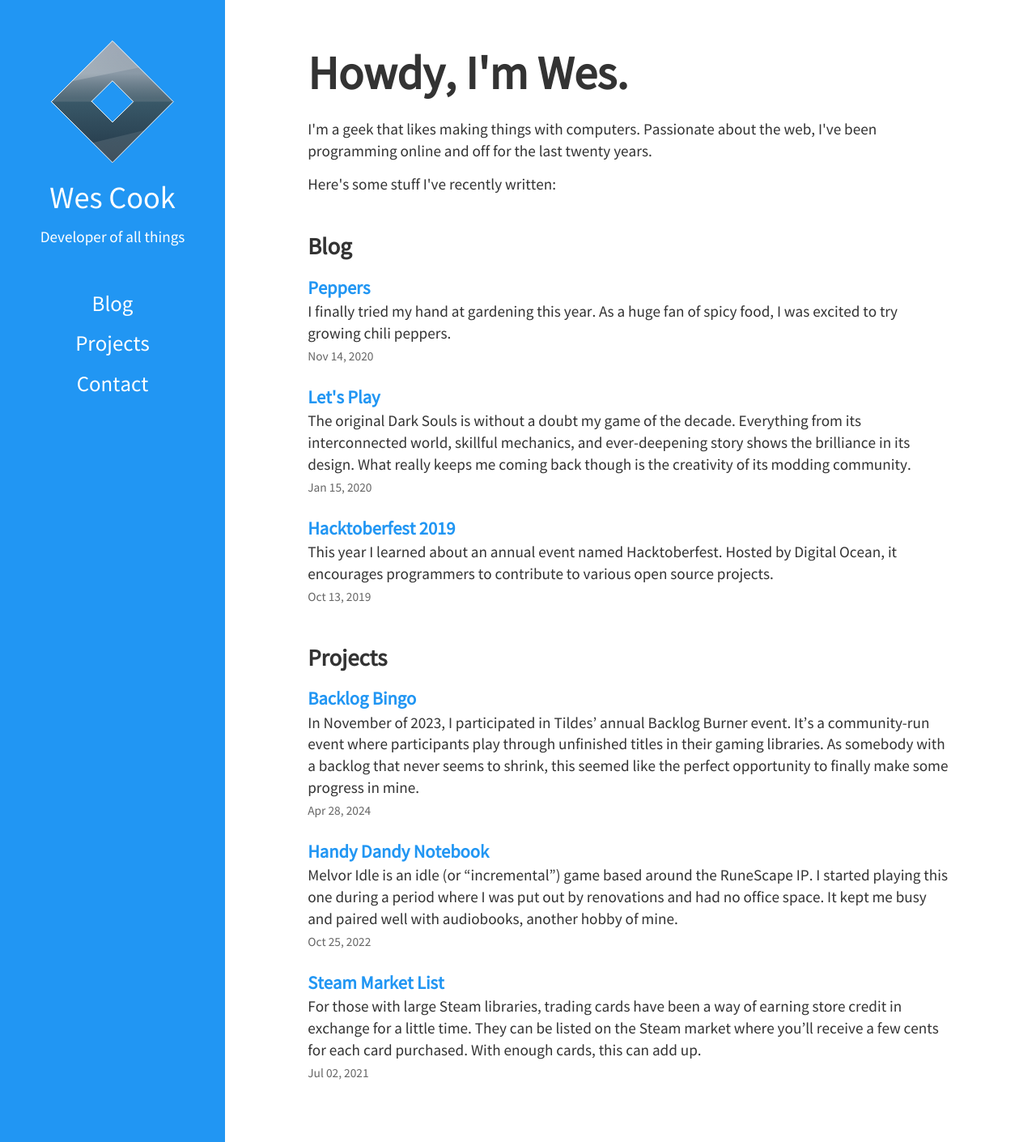
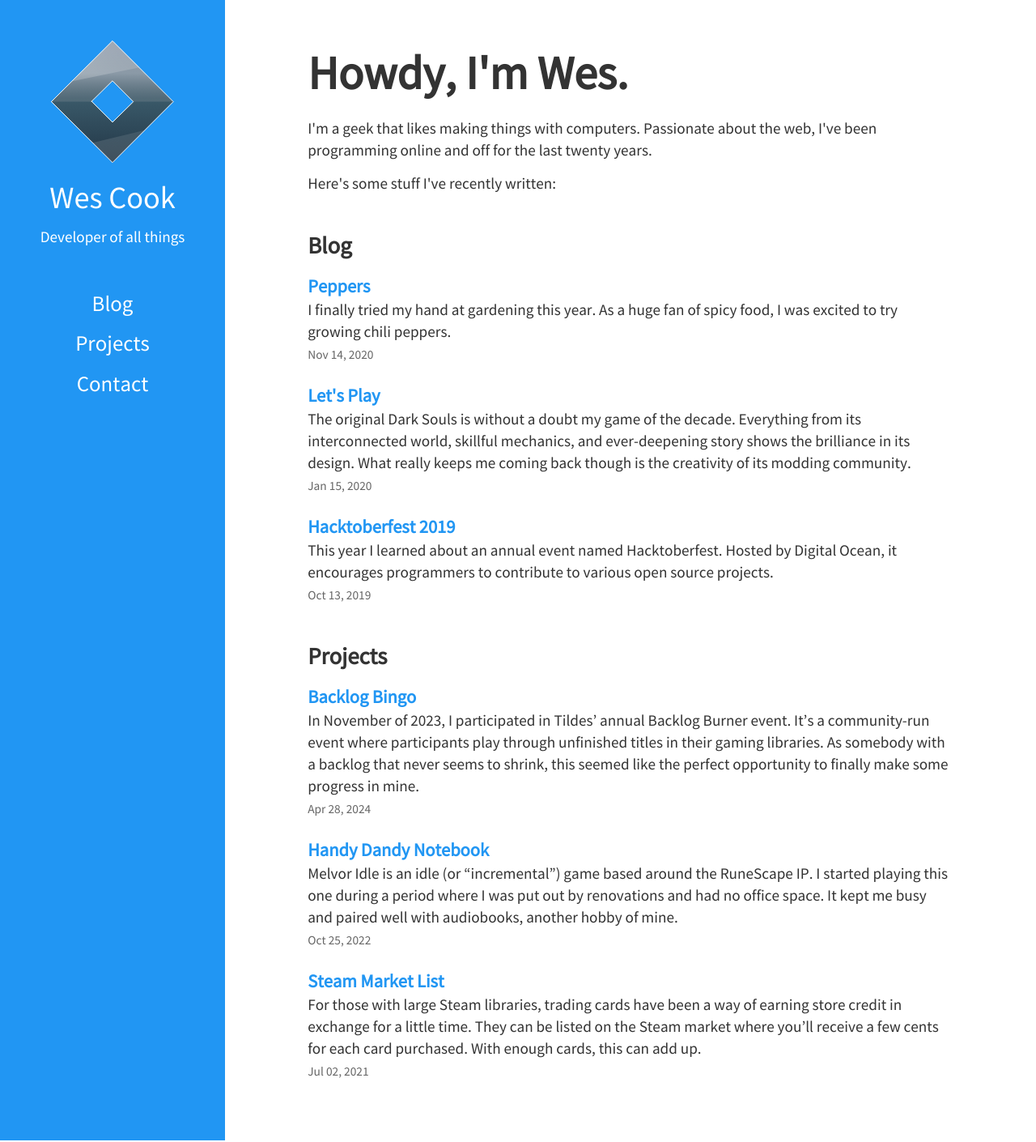
Before and after one commit to WesCook/wescook.github.io, a Jekyll site: the page built from index.html, in a window 1280 px wide. Shown: the whole page at 81% size. Built offline with Jekyll 4.4.1, drawn with Linux system fonts in a browser that asks for light colours.

Commit message:
Updating responsive font sizing method and using relative units

```diff
--- a/_sass/base/typography.scss
+++ b/_sass/base/typography.scss
@@ -12,20 +12,18 @@
 // Main font styling
 body {
 	font-family: 'Source Sans Pro', sans-serif;
-	font-size: 1.2em;
 	line-height: 1.4;
+	font-size: clamp(1em, calc(0.8em + 0.8vw), 1.2em);
 }
 
-// Fluid text scaling
-@media screen and (max-width: 800px) {
-	body {
-		font-size: calc(0.8em + 0.8vw);
-	}
+// Common paragraph and header spacing
+p, h1, h2, h3, h4, h5, h6, blockquote {
+	margin-bottom: 0.9rem;
 }
 
-// Paragraph and header spacing
-p, h1, h2, h3, h4, h5, h6, blockquote {
-	margin-bottom: 15px;
+// Headers in posts have more space above
+.post :is(h1, h2, h3, h4, h5, h6) {
+	margin-top: 1.5rem;
 }
 
 // Remove underline from links globally
--- a/_sass/components/decoration.scss
+++ b/_sass/components/decoration.scss
@@ -1,13 +1,12 @@
 // Lists
-.post ol,
-.post ul {
-	margin: 0px 0px 10px 20px;
+.post :is(ol, ul) {
+	margin: 0 0 1rem 0.4rem;
 }
 
 // Blockquotes
 blockquote {
-	margin-left: 15px;
-	padding-left: 13px;
+	margin-left: 1rem;
+	padding-left: 0.8rem;
 	border-left: 5px solid #888;
 }
 
@@ -16,12 +15,13 @@
 	white-space: pre;
 	background-color: var(--foreground-color);
 	border: 1px solid var(--border-color);
-	padding: 2px;
+	padding: 0.2rem 0.4rem;
+	font-size: 0.85em;
 }
 
 // Horizontal Rule
 hr {
-	margin: 40px 0 35px 0;
+	margin: 2.5rem 0 2.2rem 0;
 }
 
 // Permalinks
@@ -35,3 +35,9 @@
 .perma:focus {
 	opacity: 1;
 }
+
+// Note visual underline.  Markup:
+// <span class="note" title="Note goes here">
+.note {
+	border-bottom: 1px dotted #ADADAD;
+}
--- a/_sass/components/post-decoration.scss
+++ /dev/null
@@ -1,15 +0,0 @@
-// Subtle effect for hover text
-.note {
-	border-bottom: 1px dotted #ADADAD;
-}
-
-// Lists
-.post ul {
-	margin: 0 0 10px 30px;
-}
-
-// Center images
-.post img {
-	display: flex;
-	margin: 0 auto;
-}
--- a/_sass/layout/layout.scss
+++ b/_sass/layout/layout.scss
@@ -10,7 +10,7 @@
 }
 
 // Sidebar mode
-@media screen and (min-width: 760px) {
+@media (width > 760px) {
 	.sidebar {
 		width: calc(10% + 150px);
 		padding: 50px 0;
@@ -27,7 +27,7 @@
 }
 
 // Top Menu mode
-@media screen and (max-width: 759px) {
+@media (width < 759px) {
 	.container {
 		flex-direction: column;
 	}
@@ -66,3 +66,9 @@
 .post {
 	margin-top: 10px;
 }
+
+// Center images in posts
+.post img {
+	display: flex;
+	margin: 0 auto;
+}
--- a/_sass/layout/nav.scss
+++ b/_sass/layout/nav.scss
@@ -7,7 +7,7 @@
 
 // Name
 .my-name {
-	margin-bottom: 8px;
+	margin-bottom: 0.5rem;
 	font-size: 2em;
 }
 
--- a/css/main.scss
+++ b/css/main.scss
@@ -22,7 +22,6 @@
 @layer components {
 	@import "components/images";
 	@import "components/decoration";
-	@import "components/post-decoration";
 	@import "components/post-list";
 }
 
```
